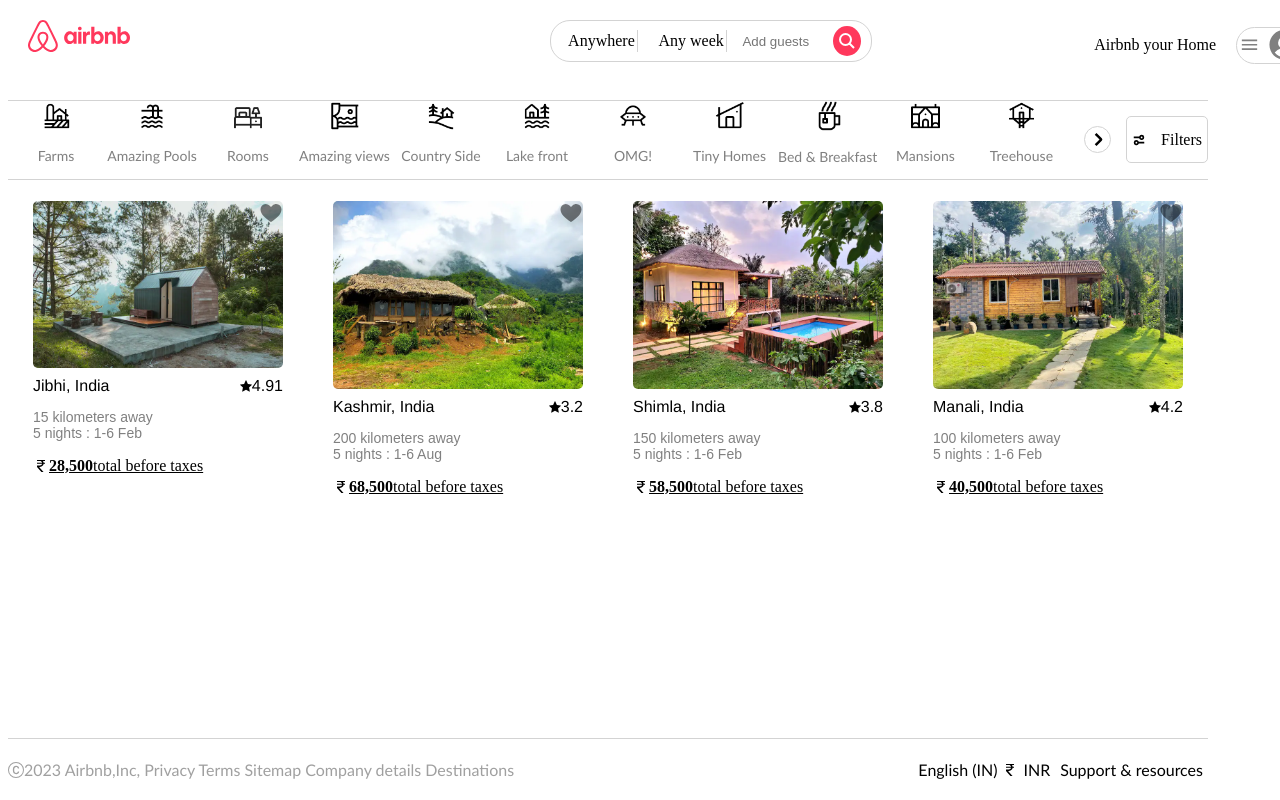
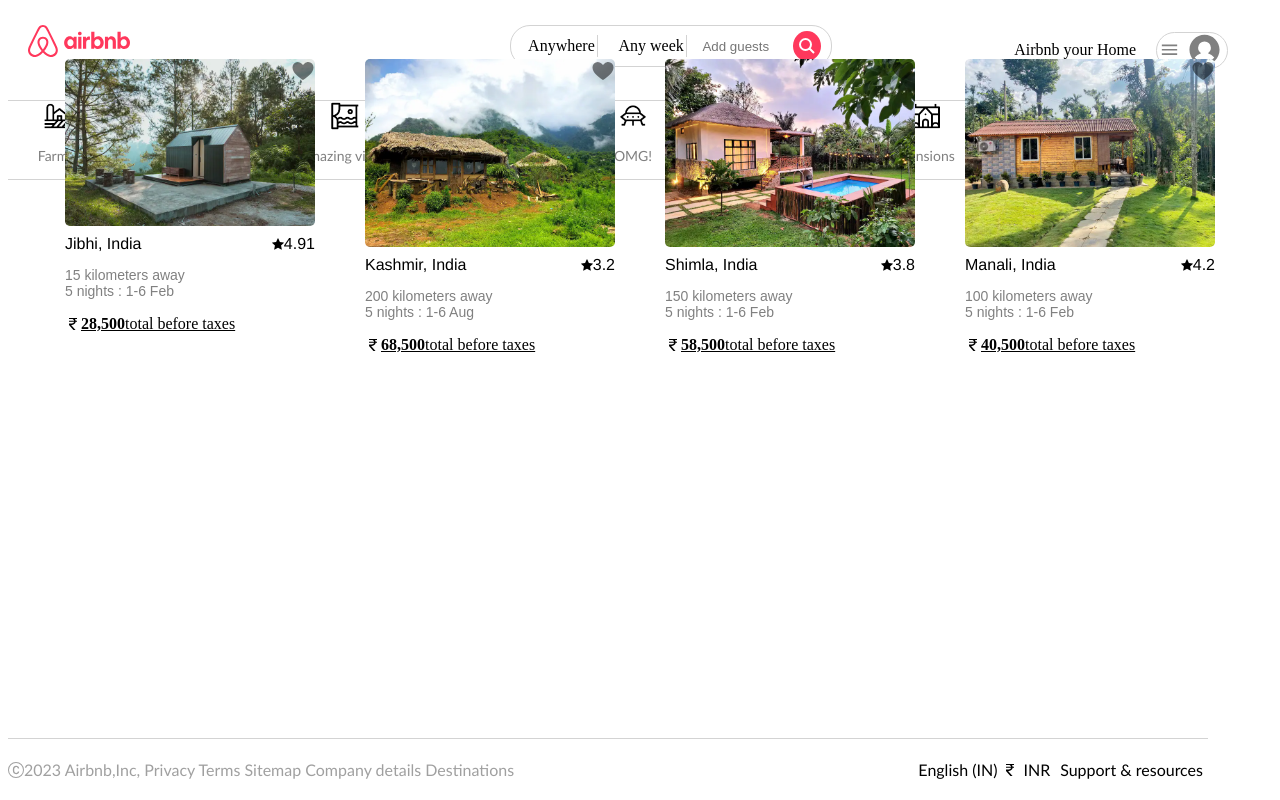
Before and after one commit to rahulaauji-30/Airbnb_clone, a plain HTML site: page index.html in a window 1280 px wide. Drawn offline with Linux system fonts and the light colour scheme.

Commit message:
Update style.css

```diff
--- a/style.css
+++ b/style.css
@@ -2,11 +2,12 @@
 .top-nav{
     display: flex;
     justify-content: space-between;
-    width: 100%;
+    width: 1200px;
     padding: 20px;
     position: fixed;
     top: 0;
     background-color: white;
+    margin:5px auto;
 }
 .mid-nav{
     display: flex;
@@ -42,6 +43,7 @@
     flex-wrap: wrap;
     margin-top: 150px;
     width: 1200px;
+    margin:0 auto;
 }
 .cards{
     width: 250px;
@@ -121,6 +123,7 @@
     position: fixed;
     top: 100px;
     background-color: white;
+    margin:0 auto;
 }
 
 .arrow{
```
